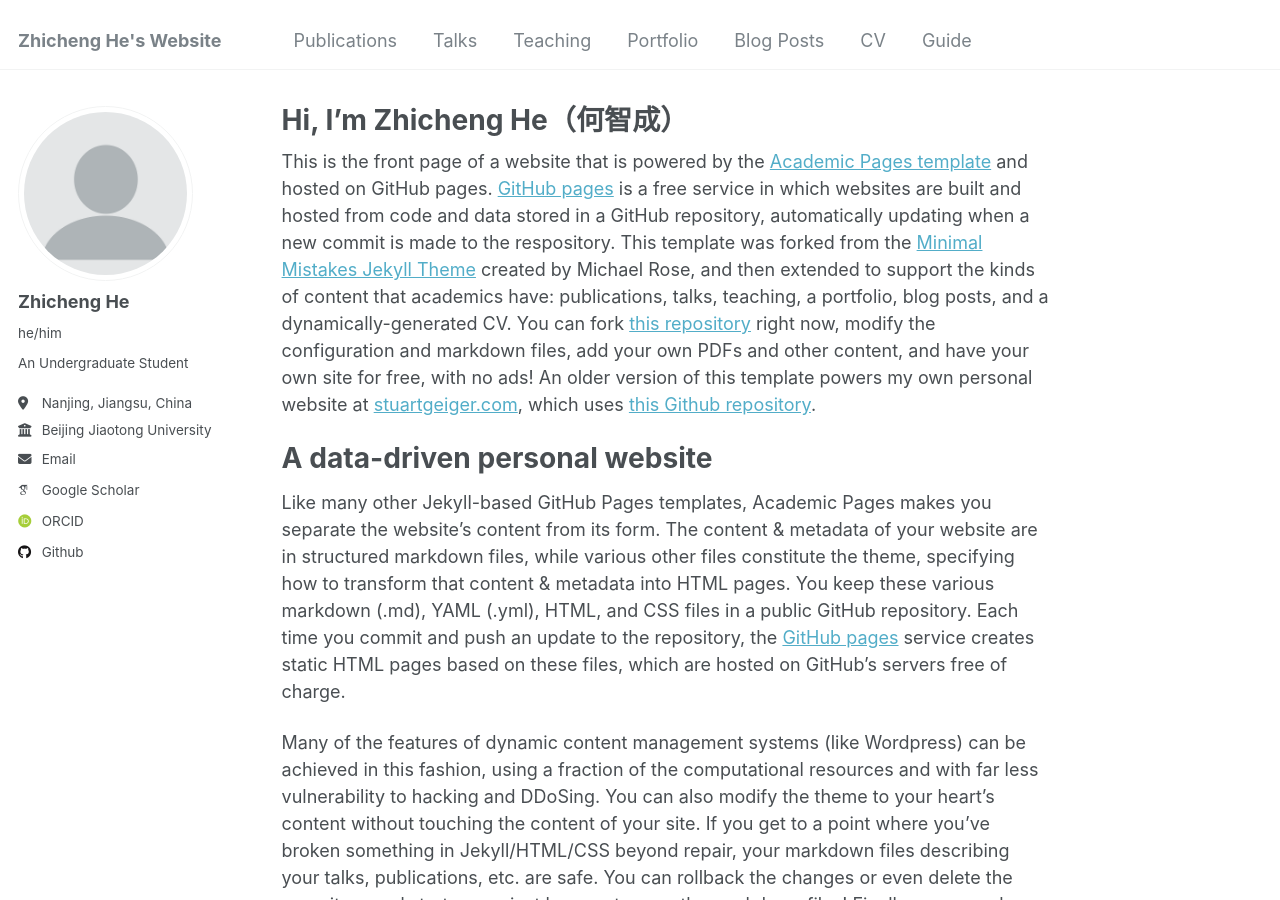
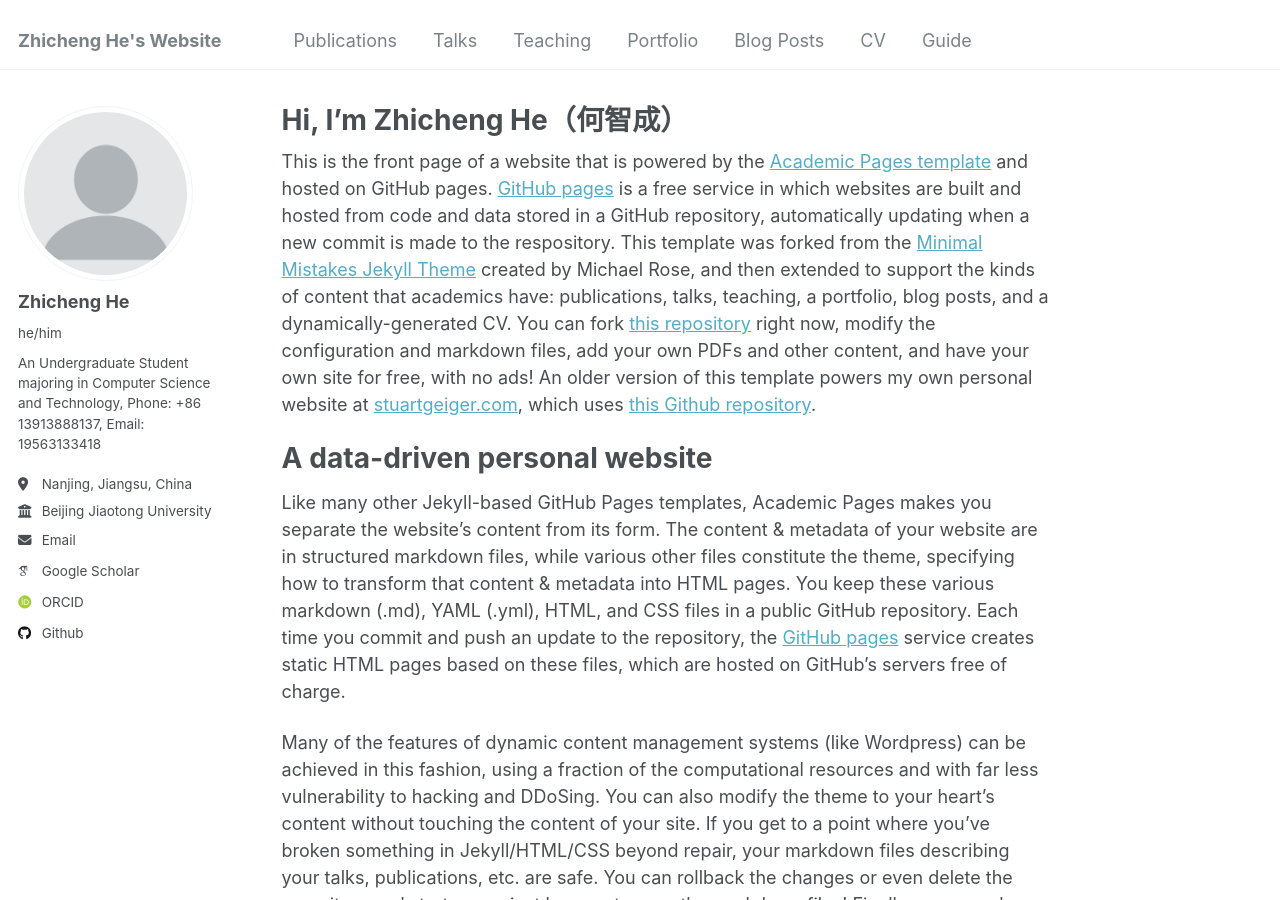
Before and after one commit to hezhicheng2002/hezhicheng2002.github.io, a Jekyll site: the page built from _pages/about.md, in a window 1280 px wide and 900 px high. Built offline with Jekyll 4.4.1, drawn with Linux system fonts in a browser that asks for light colours; some web fonts are replaced.

Commit message:
Update _config.yml

```diff
--- a/_config.yml
+++ b/_config.yml
@@ -24,7 +24,7 @@
   avatar           : "profile.png"
   name             : "Zhicheng He"
   pronouns         : "he/him"
-  bio              : "An Undergraduate Student"
+  bio              : "An Undergraduate Student majoring in Computer Science and Technology, Phone: +86 13913888137, Email: 19563133418"
   location         : "Nanjing, Jiangsu, China"
   employer         : "Beijing Jiaotong University"
   uri              : # URL
```
